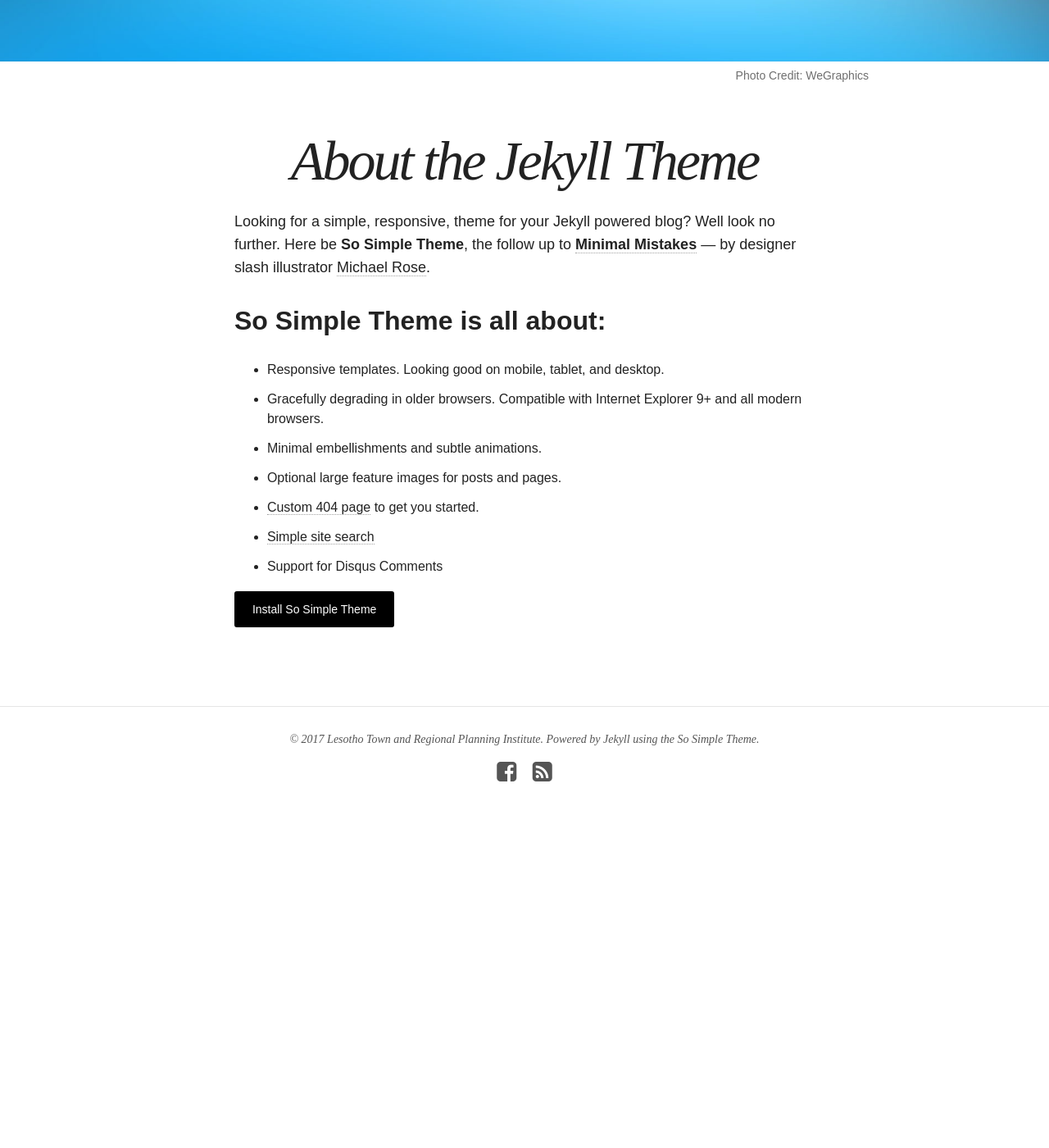
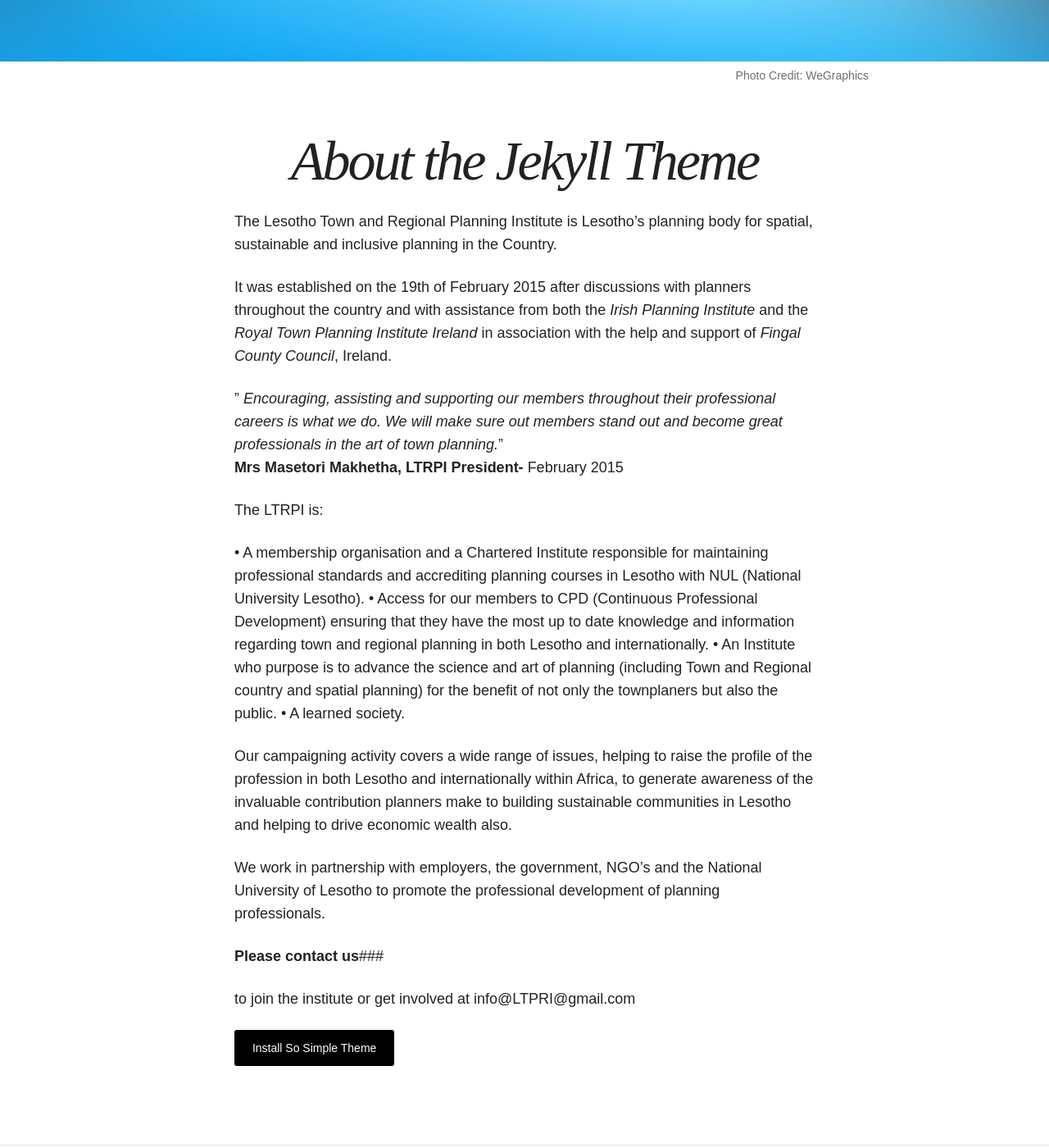
Before and after one commit to MapLesotho/ltrpi.com, a Jekyll site: the page built from about/index.md, in a window 1280 px wide and 1400 px high, scrolled down 618 px. Shown: the whole window at 82% size. Built offline with Jekyll 4.4.1, drawn with Linux system fonts in a browser that asks for light colours; nearby versions of some CDN libraries; before the commit the page ends 1671 px from its top, so only the background shows below that.

Commit message:
Updated index.md

```diff
--- a/about/index.md
+++ b/about/index.md
@@ -1,25 +1,39 @@
 ---
 layout: page
 title: About the Jekyll Theme
-excerpt: "So Simple is a responsive Jekyll theme for your words and images."
-modified: 2014-08-08T19:44:38.564948-04:00
+excerpt: So Simple is a responsive Jekyll theme for your words and images.
+modified: {}
 image:
   feature: so-simple-sample-image-4.jpg
   credit: WeGraphics
-  creditlink: http://wegraphics.net/downloads/free-ultimate-blurred-background-pack/
+  creditlink: 'http://wegraphics.net/downloads/free-ultimate-blurred-background-pack/'
+published: true
 ---
 
-Looking for a simple, responsive, theme for your Jekyll powered blog? Well look no further. Here be **So Simple Theme**, the follow up to [**Minimal Mistakes**](http://mmistakes.github.io/minimal-mistakes) --- by designer slash illustrator [Michael Rose](http://mademistakes.com).
+The Lesotho Town and Regional Planning Institute is Lesotho’s planning body for spatial, sustainable and inclusive planning in the Country.
 
-## So Simple Theme is all about:
+It was established on the 19th of February 2015 after discussions with planners throughout the country and with assistance from both the _Irish Planning Institute_ and the _Royal Town Planning Institute Ireland_ in association with the help and support of _Fingal County Council_, Ireland.
 
-* Responsive templates. Looking good on mobile, tablet, and desktop.
-* Gracefully degrading in older browsers. Compatible with Internet Explorer 9+ and all modern browsers.
-* Minimal embellishments and subtle animations.
-* Optional large feature images for posts and pages.
-* [Custom 404 page]({{ site.url }}/404.html) to get you started.
-* [Simple site search](https://github.com/christian-fei/Simple-Jekyll-Search)
-* Support for Disqus Comments
+" _Encouraging, assisting and supporting our members throughout their professional careers is what we do. We will make sure out members stand out and become great professionals in the art of town planning._"
+**Mrs Masetori Makhetha,
+LTRPI President-**
+February 2015
+
+The LTRPI  is:
+
+•	A membership organisation and a Chartered Institute responsible for maintaining professional standards and accrediting planning courses in Lesotho with NUL (National University Lesotho).
+•	Access for our members to CPD (Continuous Professional Development) ensuring that they have the most up to date knowledge and information regarding town and regional planning in both Lesotho and internationally.
+•	An Institute who purpose is to advance the science and art of planning (including Town and Regional country and spatial planning) for the benefit of not only the townplaners but also the public.
+•	A learned society.
+
+Our campaigning activity covers a wide range of issues, helping to raise the profile of the profession in both Lesotho and internationally within Africa, to  generate awareness of the invaluable contribution planners make to building sustainable communities in Lesotho and helping to drive economic wealth also.
+
+We work in partnership with employers, the government, NGO’s and the National University of Lesotho to promote the professional development of planning professionals.
+
+**Please contact us**###
+
+ to join the institute or get involved at info@LTPRI@gmail.com
+
 
 <a markdown="0" href="{{ site.url }}/theme-setup" class="btn">Install So Simple Theme</a>
 
```
